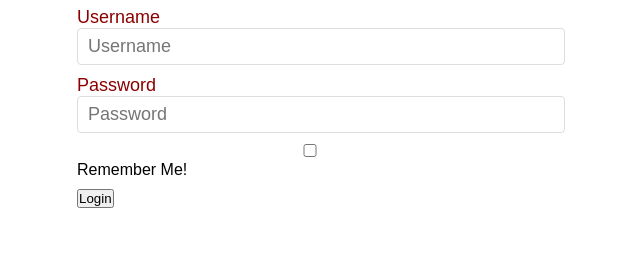
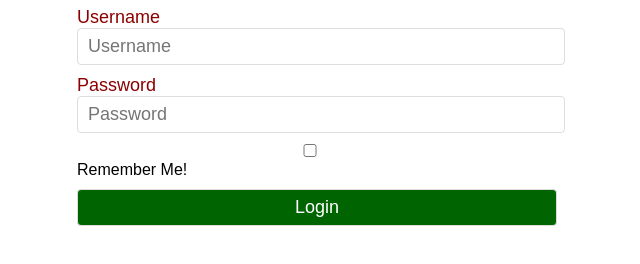
Before and after one commit to realmah06/project, a plain HTML site: page index.html in a window 1280 px wide. Shown: the part 192-456 px from the top of the page, without its empty margins (323-963 px from the left). Drawn offline with Linux system fonts and the light colour scheme.

Commit message:
Update index.html

```diff
--- a/index.html
+++ b/index.html
@@ -41,6 +41,16 @@
             border-radius: 4px;
             border: 1px solid #ddd;
         }
+        .form-group button{
+            padding: 7px 10px;
+            font-size: 18px;
+            width: 100%;
+            outline: none;
+            border-radius: 4px;
+            border: 1px solid #ddd;
+            background-color: darkgreen;
+            color: #fff;
+        }
     </style>
 <body>
     <div class="login-container">
```
